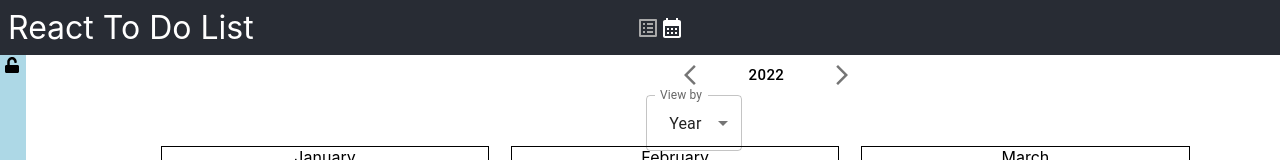
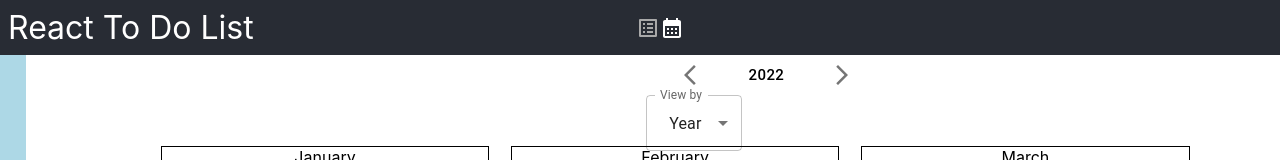
Before and after one commit to Skyrlon/react-todo-list, a React (Create React App) app: page /calendar in a window 1280 px wide. Shown: the top 160 px of the page. Built offline with nearby package versions, Linux system fonts and the light colour scheme.

Commit message:
Remove sidebar lock

```diff
--- a/src/components/TodosNoDeadlineSidebar.jsx
+++ b/src/components/TodosNoDeadlineSidebar.jsx
@@ -1,7 +1,5 @@
 import styled from "styled-components";
 import { useState } from "react";
-import { FontAwesomeIcon } from "@fortawesome/react-fontawesome";
-import { faLock, faUnlock } from "@fortawesome/free-solid-svg-icons";
 import { List, ListItem, ListItemText } from "@mui/material";
 
 const StyledTodosNoDeadlineSidebar = styled.div`
@@ -12,6 +10,7 @@ const StyledTodosNoDeadlineSidebar = styled.div`
   width: 100%;
 
   & ul {
+    padding: 0;
     width: 80%;
   }
 
@@ -49,16 +48,11 @@ const StyledTodosNoDeadline = styled(ListItem)`
 `;
 
 const TodosNoDeadlineSidebar = ({ todos, onDragStart }) => {
-  const [showTodos, setShowTodos] = useState(false);
-
-  const [isLocked, setIsLocked] = useState(false);
+  const [isOpen, setIsOpen] = useState(false);
 
   return (
-    <StyledTodosNoDeadlineSidebar
-      onMouseEnter={() => setShowTodos(true)}
-      onMouseLeave={() => setShowTodos(false)}
-    >
-      {(showTodos || isLocked) && (
+    <StyledTodosNoDeadlineSidebar>
+      {isOpen && (
         <List>
           {todos.map(
             (todo) =>
@@ -79,19 +73,8 @@ const TodosNoDeadlineSidebar = ({ todos, onDragStart }) => {
           )}
         </List>
       )}
-      <div className="title">
+      <div className="title" onClick={() => setIsOpen((v) => !v)}>
         <span>Todos with no deadline</span>
-        <div className="lock">
-          {isLocked && (
-            <FontAwesomeIcon icon={faLock} onClick={() => setIsLocked(false)} />
-          )}
-          {!isLocked && (
-            <FontAwesomeIcon
-              icon={faUnlock}
-              onClick={() => setIsLocked(true)}
-            />
-          )}
-        </div>
       </div>
     </StyledTodosNoDeadlineSidebar>
   );
```
